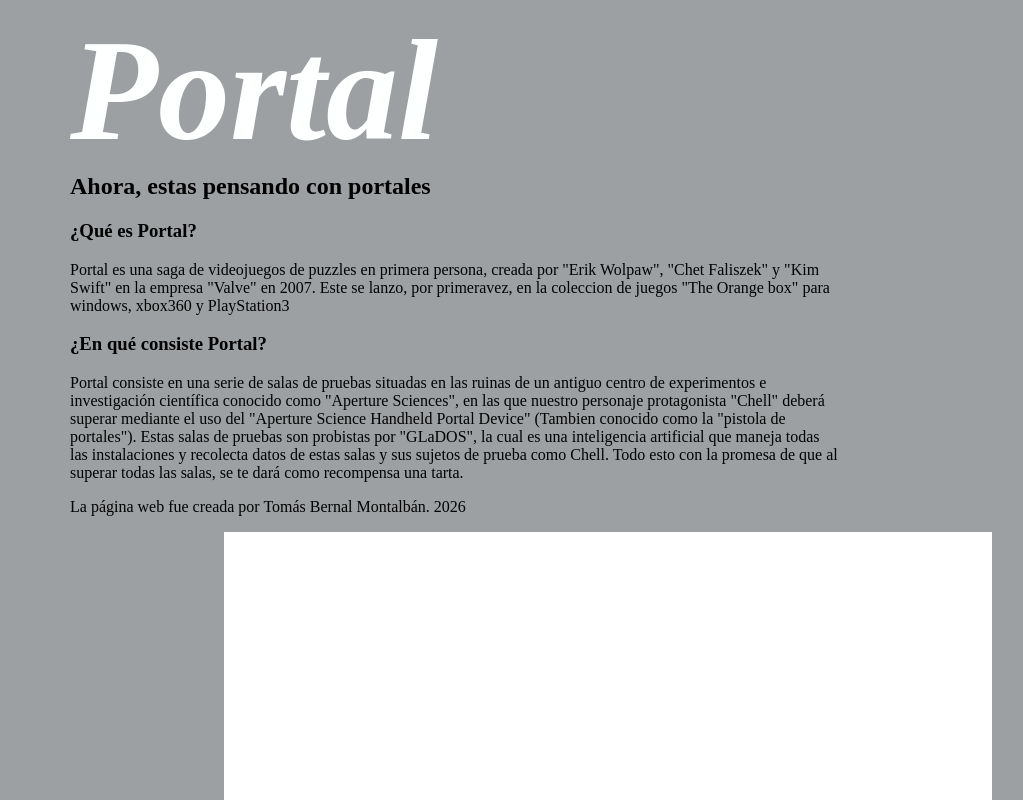
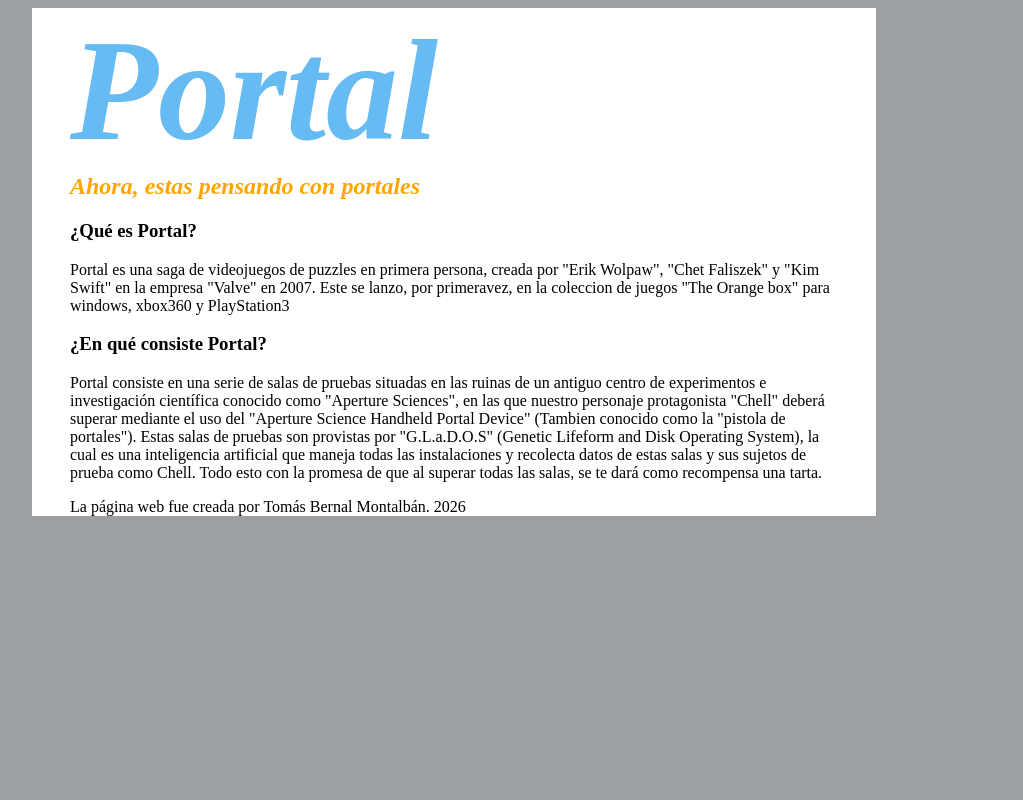
Before and after one commit to Dracolardex/Proyecto-de-Entorno, a plain HTML site: page Portal_Tomi/portal/portal.html in a window 1280 px wide. Shown: the top 800 px of the page, without its empty margins (186-1209 px from the left). Drawn offline with Linux system fonts and the light colour scheme.

Commit message:
nombres y organización de archivos

```diff
--- a/Portal_Tomi/index.html
+++ b/Portal_Tomi/portal/portal.html
@@ -27,10 +27,11 @@
         como "Aperture Sciences", en las que nuestro personaje protagonista
         "Chell" deberá superar mediante el uso del "Aperture Science Handheld
         Portal Device" (Tambien conocido como la "pistola de portales"). Estas
-        salas de pruebas son probistas por "GLaDOS", la cual es una inteligencia
-        artificial que maneja todas las instalaciones y recolecta datos de estas
-        salas y sus sujetos de prueba como Chell. Todo esto con la promesa de
-        que al superar todas las salas, se te dará como recompensa una tarta.
+        salas de pruebas son provistas por "G.L.a.D.O.S" (Genetic Lifeform and
+        Disk Operating System), la cual es una inteligencia artificial que
+        maneja todas las instalaciones y recolecta datos de estas salas y sus
+        sujetos de prueba como Chell. Todo esto con la promesa de que al superar
+        todas las salas, se te dará como recompensa una tarta.
       </p>
     </main>
     <footer>
--- a/Portal_Tomi/style.css
+++ b/Portal_Tomi/portal/style.css
@@ -1,6 +1,6 @@
 body {
   background-color: rgb(157, 160, 163);
-  position: absolute;
+  position: relative;
   margin-left: 20%;
   margin-right: 20%;
 }
@@ -8,20 +8,28 @@
 h1 {
   font-style: italic;
   font-size: 900%;
-  color: rgb(254, 255, 255);
+  color: rgb(102, 187, 243);
   margin: 0;
 }
 h2 {
   margin-top: 0;
+  font-style: italic;
+  color: orange;
 }
 
 #color {
   background-color: white;
   position: absolute;
-  margin-left: 20%;
-  margin-right: 20%;
-  top: 100%;
+  margin-left: 0;
+  margin-right: 0;
+  top: 0;
+  left: -5%;
   height: 100%;
-  width: 100%;
-  z-index: 2;
+  width: 110%;
+  z-index: -1;
 }
+
+footer {
+  position: relative;
+  bottom: 0;
+}
```
